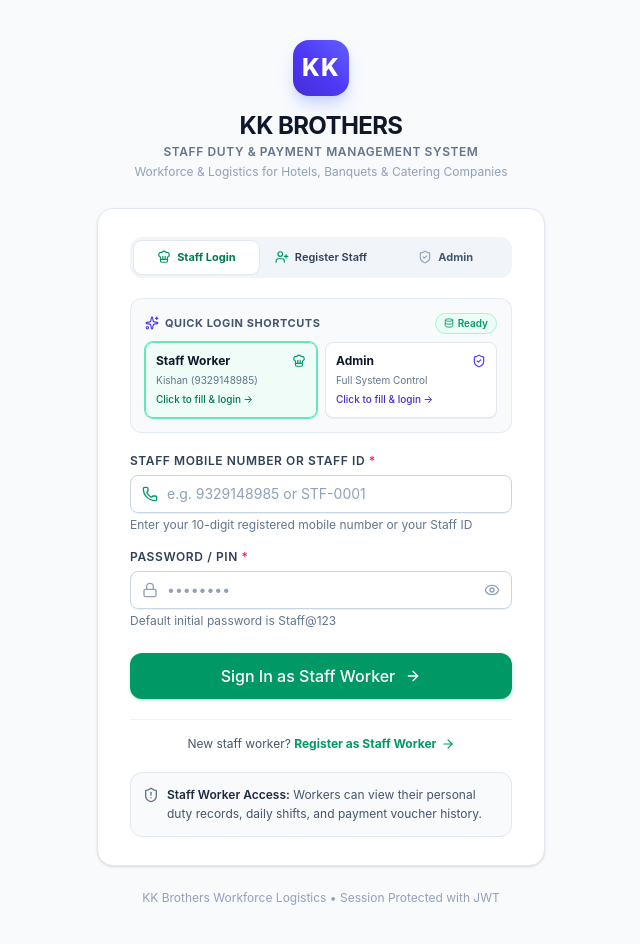
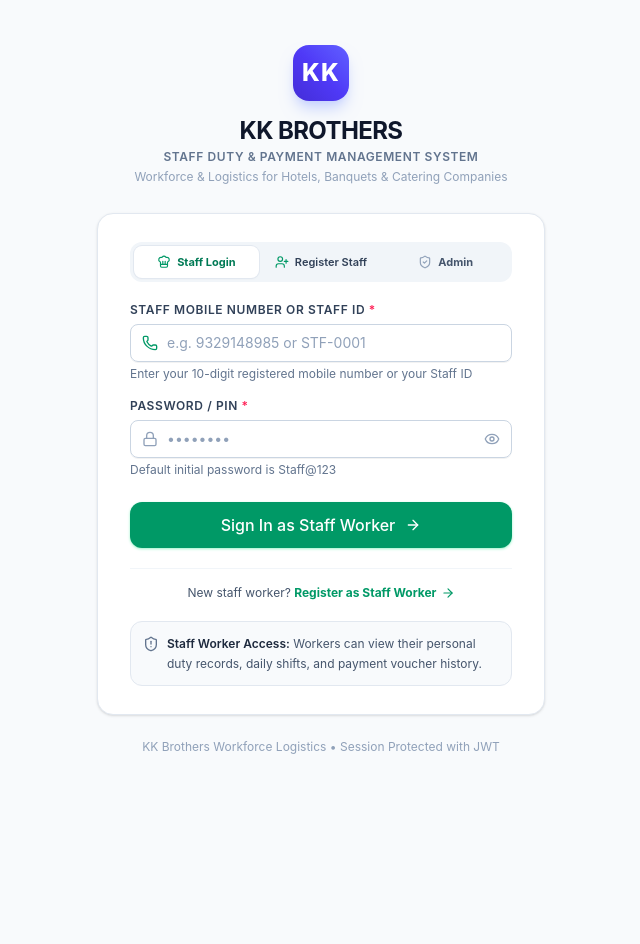
Before and after one commit to sonukadere/kk_brothers, a React (Vite) app in the folder frontend/: page /login in a window 1280 px wide. Shown: the whole page, without its empty margins (319-959 px from the left). After the commit the page ends 800 px from the top, so only its background shows below. Built offline with nearby package versions, Linux system fonts and the light colour scheme; no server answers.

Commit message:
refactor(login): remove demo quick login shortcuts card from login screen

```diff
--- a/frontend/src/pages/auth/Login.jsx
+++ b/frontend/src/pages/auth/Login.jsx
@@ -8,14 +8,12 @@ import {
   ShieldCheck,
   User,
   ChefHat,
-  Sparkles,
   Lock,
   Mail,
   Phone,
   ArrowRight,
   Eye,
   EyeOff,
-  Database,
   ShieldAlert,
   IdCard,
   UserPlus,
@@ -114,37 +112,6 @@ export const Login = () => {
     }
   };
 
-  // Quick Demo Login
-  const handleQuickDemoLogin = async (role, type = 'mobile') => {
-    setIsLoading(true);
-    let id;
-    let pass;
-
-    if (role === 'admin') {
-      id = type === 'mobile' ? '6264791823' : 'admin@kkbrothers.com';
-      pass = 'Admin@123';
-      setLoginMode('admin-login');
-    } else {
-      id = type === 'staffId' ? 'STF-0001' : '9329148985';
-      pass = 'Staff@123';
-      setLoginMode('staff-login');
-    }
-
-    setIdentifier(id);
-    setPassword(pass);
-
-    const result = await login(id, pass);
-    setIsLoading(false);
-
-    if (result.success) {
-      if (result.user.role === 'admin') {
-        navigate('/dashboard');
-      } else {
-        navigate('/user/dashboard');
-      }
-    }
-  };
-
   const isStaffLogin = loginMode === 'staff-login';
   const isStaffRegister = loginMode === 'staff-register';
   const isAdminLogin = loginMode === 'admin-login';
@@ -228,55 +195,6 @@ export const Login = () => {
           {/* MODE 1 & 3: SIGN IN FORM (STAFF OR ADMIN) */}
           {!isStaffRegister && (
             <>
-              {/* Quick Demo Login Grid */}
-              <div className="mb-5 p-3.5 bg-slate-50 rounded-xl border border-slate-200/80">
-                <div className="flex items-center justify-between mb-2">
-                  <span className="text-[11px] font-bold uppercase tracking-wider text-slate-600 flex items-center gap-1.5">
-                    <Sparkles className="w-3.5 h-3.5 text-indigo-600" />
-                    Quick Login Shortcuts
-                  </span>
-                  <span className="text-[10px] text-emerald-600 font-semibold bg-emerald-50 px-2 py-0.5 rounded-full border border-emerald-200 flex items-center gap-1">
-                    <Database className="w-2.5 h-2.5" /> Ready
-                  </span>
-                </div>
-
-                <div className="grid grid-cols-2 gap-2">
-                  {/* Staff Worker Shortcut */}
-                  <div
-                    onClick={() => handleQuickDemoLogin('user', 'mobile')}
-                    className={`p-2.5 rounded-lg border shadow-2xs space-y-1 cursor-pointer transition ${
-                      isStaffLogin
-                        ? 'bg-emerald-50/60 border-emerald-300 ring-1 ring-emerald-300'
-                        : 'bg-white border-slate-200 hover:border-slate-300'
-                    }`}
-                  >
-                    <div className="flex items-center justify-between">
-                      <span className="text-xs font-bold text-slate-900">Staff Worker</span>
-                      <ChefHat className="w-3.5 h-3.5 text-emerald-600" />
-                    </div>
-                    <div className="text-[10px] text-slate-500">Kishan (9329148985)</div>
-                    <div className="text-[10px] text-emerald-700 font-medium">Click to fill & login &rarr;</div>
-                  </div>
-
-                  {/* Admin Shortcut */}
-                  <div
-                    onClick={() => handleQuickDemoLogin('admin', 'mobile')}
-                    className={`p-2.5 rounded-lg border shadow-2xs space-y-1 cursor-pointer transition ${
-                      isAdminLogin
-                        ? 'bg-indigo-50/60 border-indigo-300 ring-1 ring-indigo-300'
-                        : 'bg-white border-slate-200 hover:border-slate-300'
-                    }`}
-                  >
-                    <div className="flex items-center justify-between">
-                      <span className="text-xs font-bold text-slate-900">Admin</span>
-                      <ShieldCheck className="w-3.5 h-3.5 text-indigo-600" />
-                    </div>
-                    <div className="text-[10px] text-slate-500">Full System Control</div>
-                    <div className="text-[10px] text-indigo-700 font-medium">Click to fill & login &rarr;</div>
-                  </div>
-                </div>
-              </div>
-
               {/* Login Form */}
               <form onSubmit={handleLoginSubmit} className="space-y-4">
                 {isStaffLogin ? (
```
